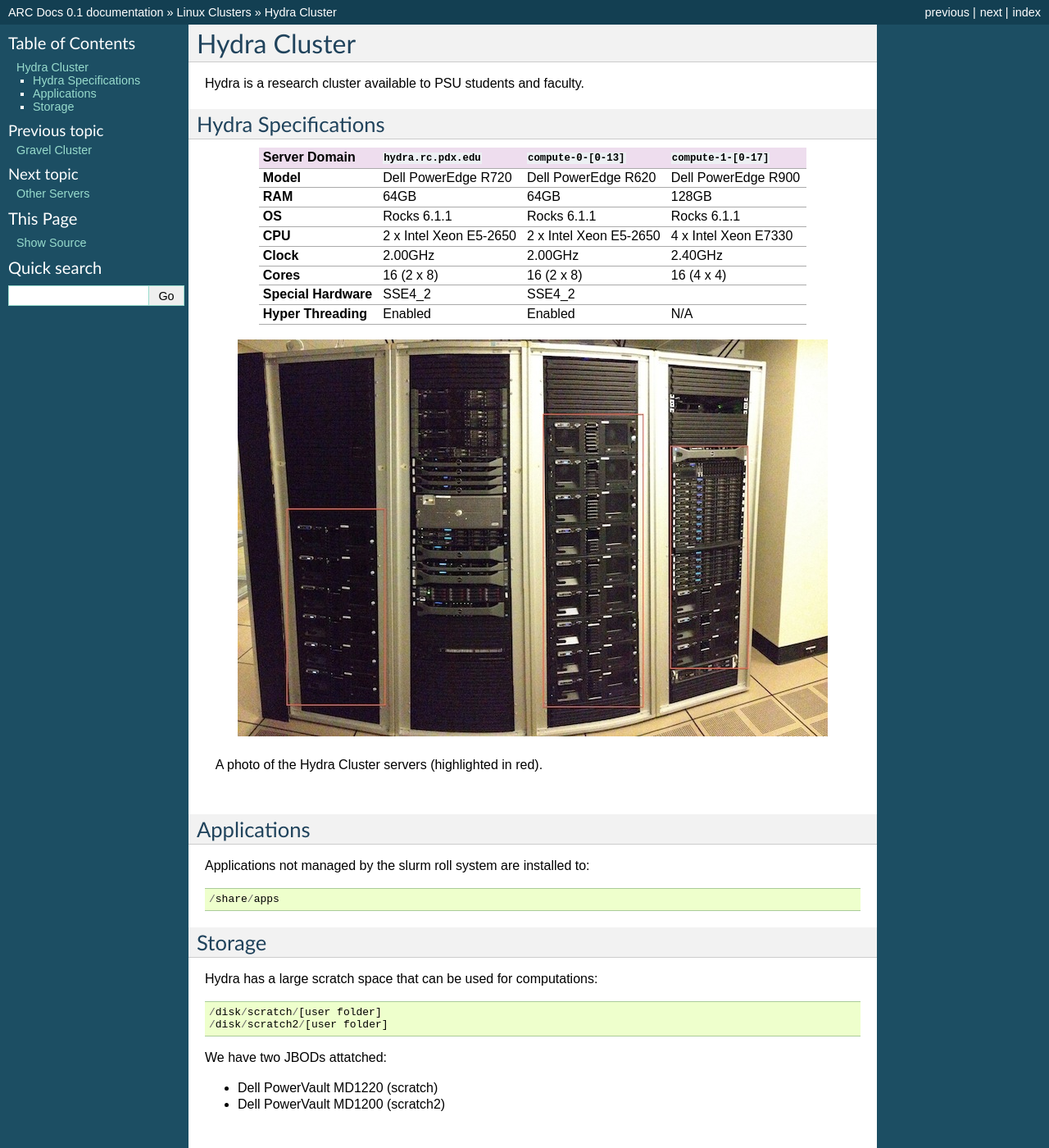
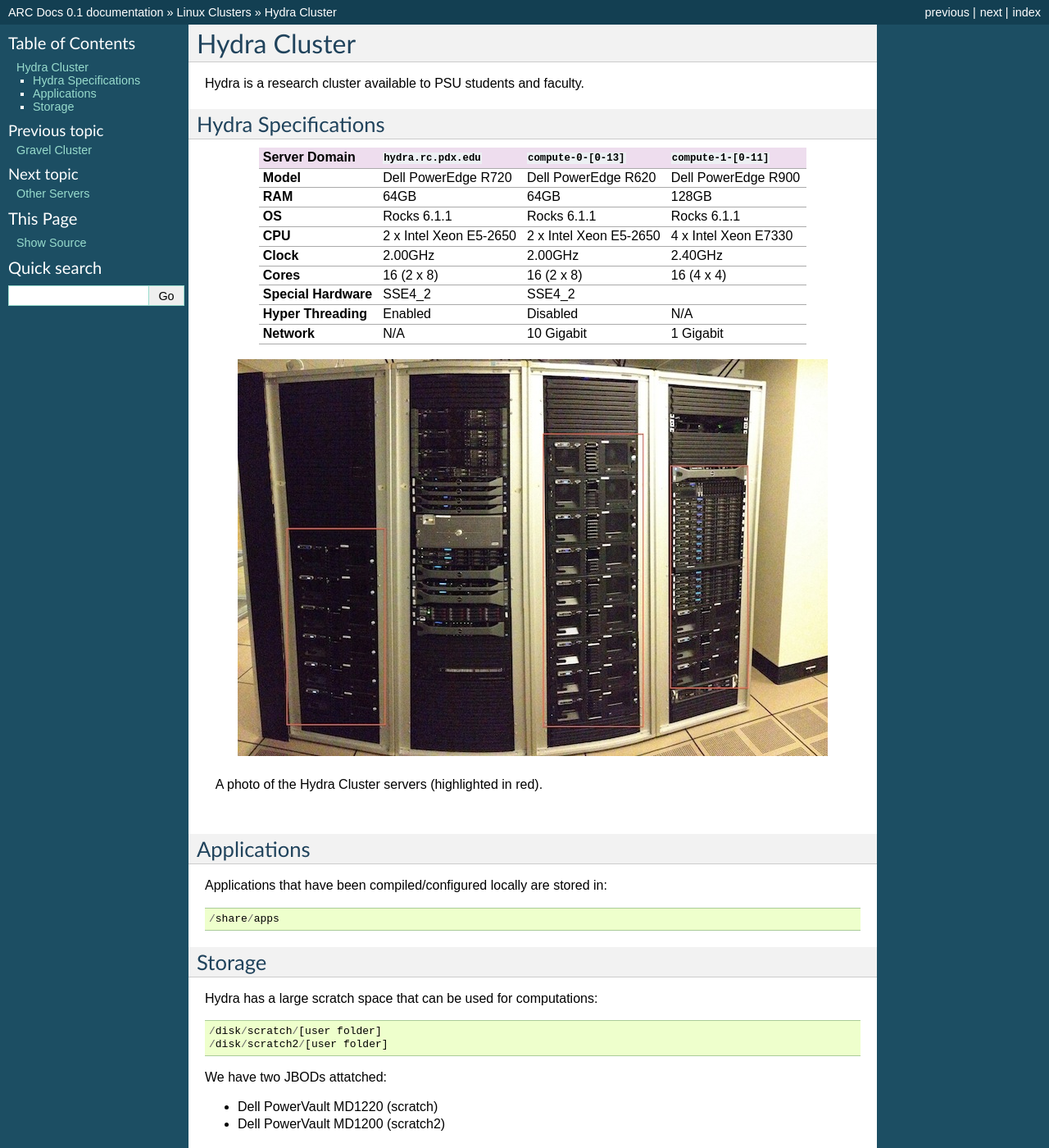
Before and after one commit to PSU-Research-Computing/psurc-docs, a Sphinx documentation site: the page built from source/linux_clusters/hydra.rst, in a window 1280 px wide and 1400 px high. Shown: the whole window at 82% size. Built offline with Sphinx 7.4.7, drawn with Linux system fonts in a browser that asks for light colours.

Commit message:
Updated hydra docs. Fixed node count and added network info

```diff
--- a/source/linux_clusters/hydra.rst
+++ b/source/linux_clusters/hydra.rst
@@ -12,7 +12,7 @@ Hydra Specifications
 ====================
 
 +----------------------+------------------------+------------------------+----------------------+
-|    Server Domain     |  ``hydra.rc.pdx.edu``  |  ``compute-0-[0-13]``  | ``compute-1-[0-17]`` |
+|    Server Domain     |  ``hydra.rc.pdx.edu``  |  ``compute-0-[0-13]``  | ``compute-1-[0-11]`` |
 +======================+========================+========================+======================+
 | **Model**            | Dell PowerEdge R720    | Dell PowerEdge R620    | Dell PowerEdge R900  |
 +----------------------+------------------------+------------------------+----------------------+
@@ -28,7 +28,9 @@ Hydra Specifications
 +----------------------+------------------------+------------------------+----------------------+
 | **Special Hardware** | SSE4_2                 | SSE4_2                 |                      |
 +----------------------+------------------------+------------------------+----------------------+
-| **Hyper Threading**  | Enabled                | Enabled                | N/A                  |
+| **Hyper Threading**  | Enabled                | Disabled               | N/A                  |
++----------------------+------------------------+------------------------+----------------------+
+| **Network**          | N/A                    | 10 Gigabit             | 1 Gigabit            |
 +----------------------+------------------------+------------------------+----------------------+
 
 .. figure:: /img/hydra.JPG
@@ -39,7 +41,7 @@ Hydra Specifications
 Applications
 ============
 
-Applications not managed by the slurm roll system are installed to::
+Applications that have been compiled/configured locally are stored in::
 
   /share/apps
 
```
